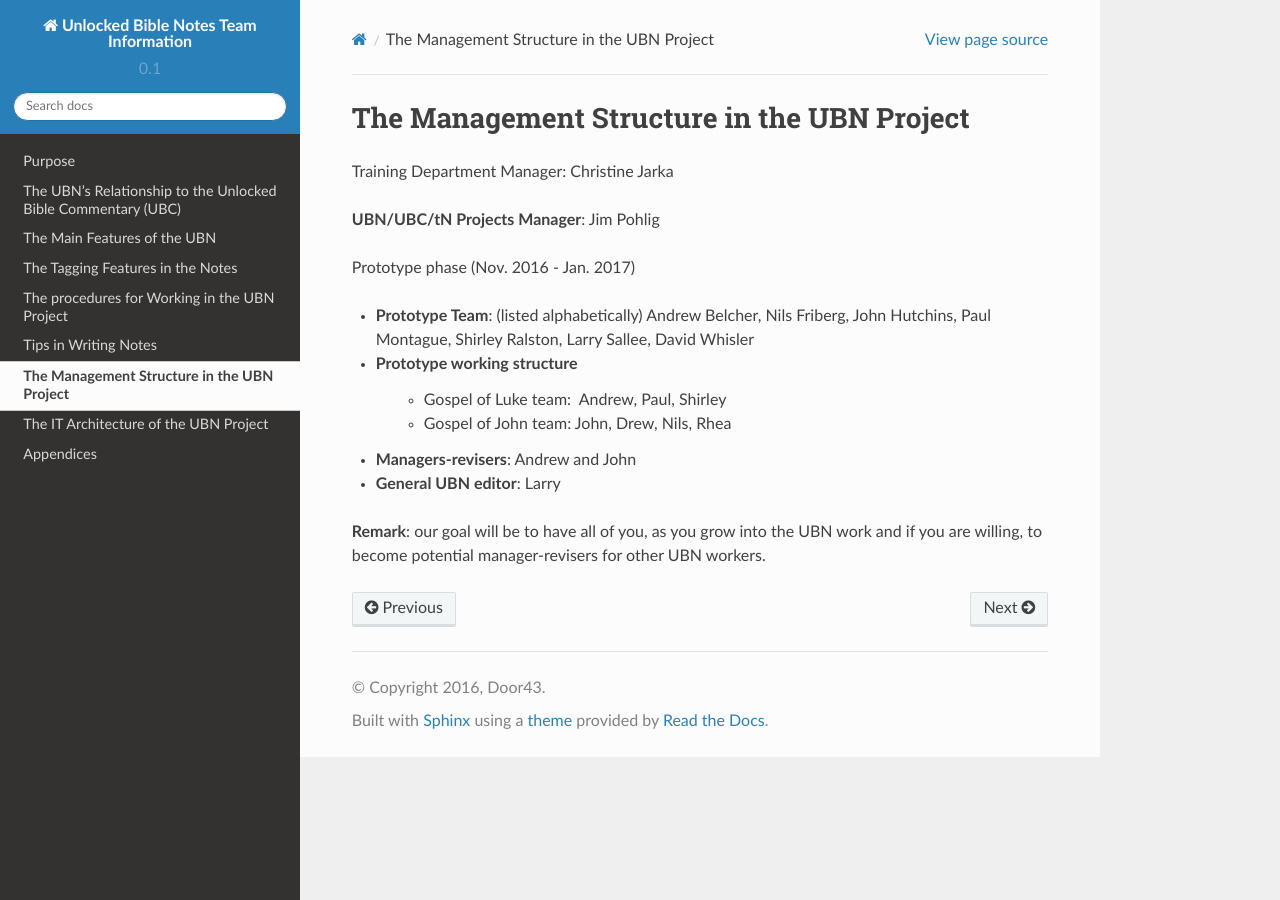
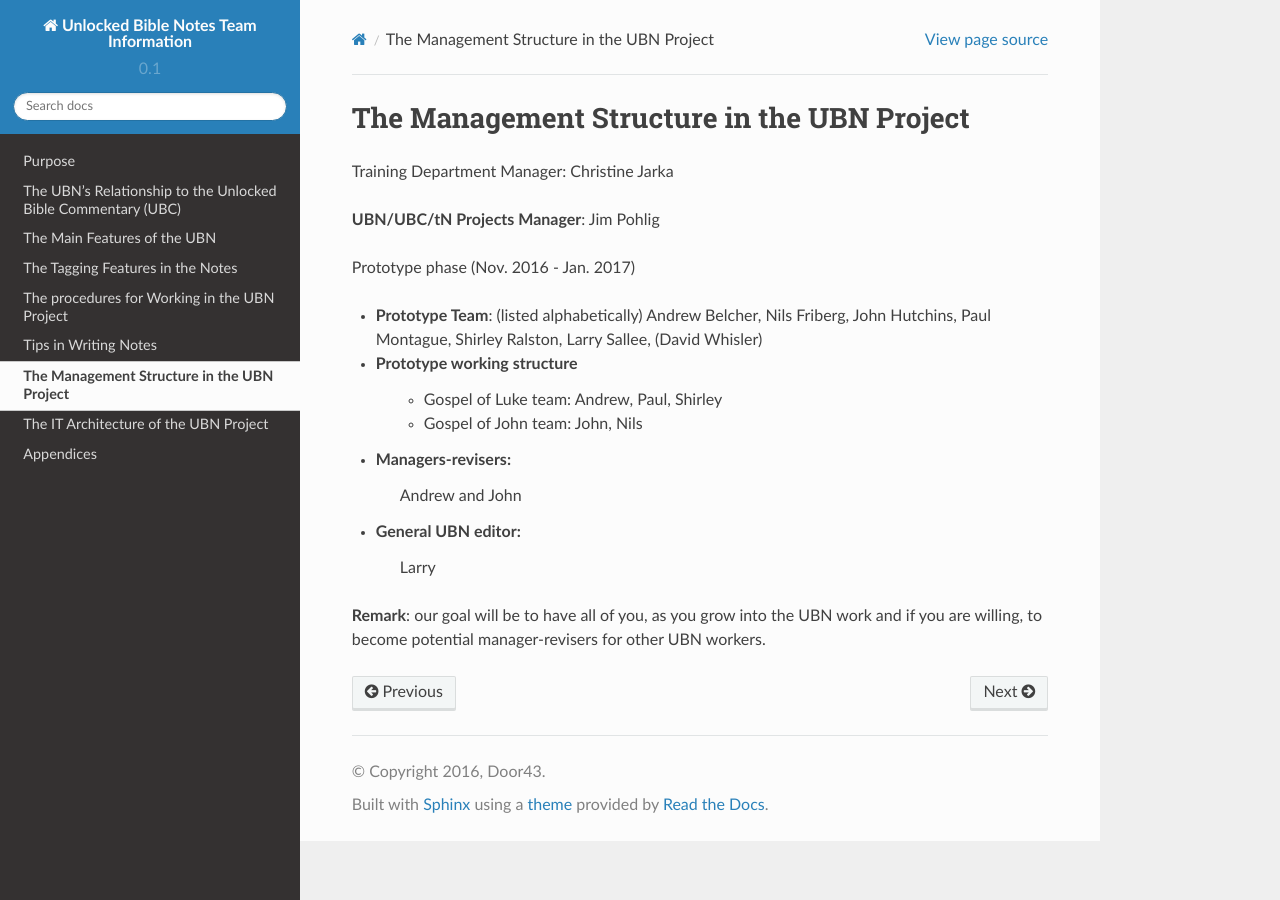
Before and after one commit to unfoldingWord-dev/Unlocked-Bible-Notes-Info, a Sphinx documentation site: the page built from docs/management.rst, in a window 1280 px wide. Built offline with Sphinx 7.4.7 and the Read the Docs theme 2.0.0, drawn with Linux system fonts in a browser that asks for light colours.

Commit message:
Update management.rst

```diff
--- a/docs/management.rst
+++ b/docs/management.rst
@@ -7,13 +7,15 @@ Training Department Manager: Christine Jarka
 
 Prototype phase (Nov. 2016 - Jan. 2017)
 
-- **Prototype Team**: (listed alphabetically) Andrew Belcher, Nils Friberg, John Hutchins, Paul Montague, Shirley Ralston, Larry Sallee, David Whisler
+- **Prototype Team**: (listed alphabetically) Andrew Belcher, Nils Friberg, John Hutchins, Paul Montague, Shirley Ralston, Larry Sallee, (David Whisler)
 
 - **Prototype working structure**
-   - Gospel of Luke team:  Andrew, Paul, Shirley
-   - Gospel of John team: John, Drew, Nils, Rhea
-- **Managers-revisers**: Andrew and John
+   - Gospel of Luke team: Andrew, Paul, Shirley
+   - Gospel of John team: John, Nils
+- **Managers-revisers**:
+   Andrew and John
 
-- **General UBN editor**: Larry
+- **General UBN editor**:
+   Larry
 
 **Remark**: our goal will be to have all of you, as you grow into the UBN work and if you are willing, to become potential manager-revisers for other UBN workers.
```
